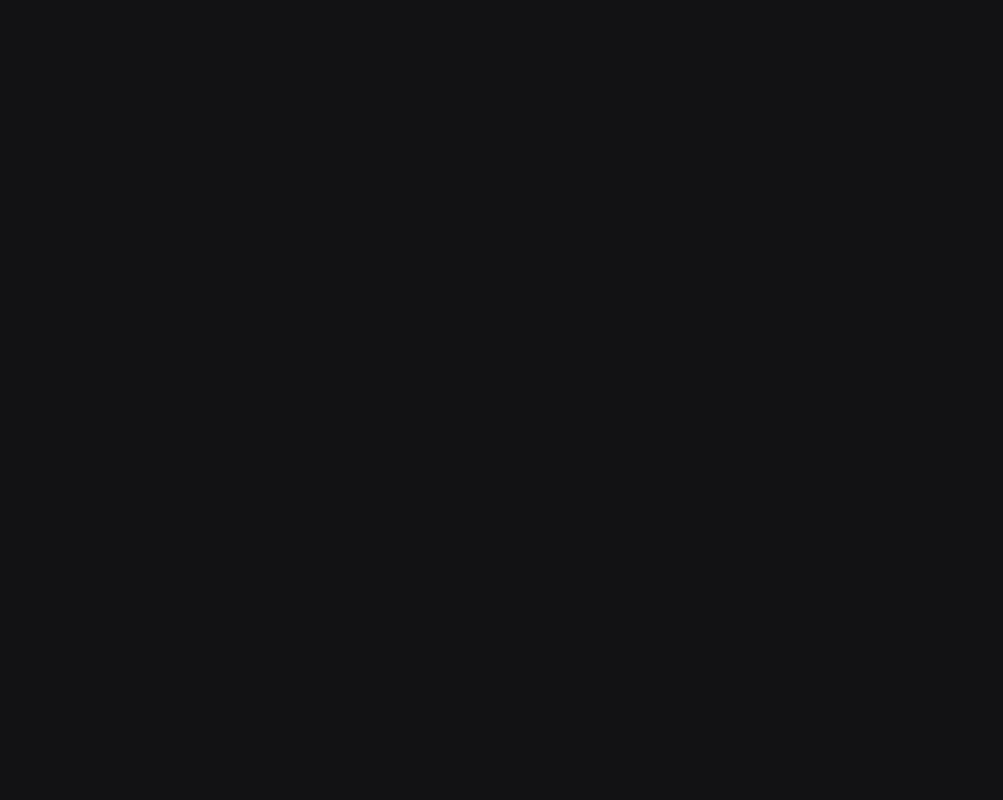
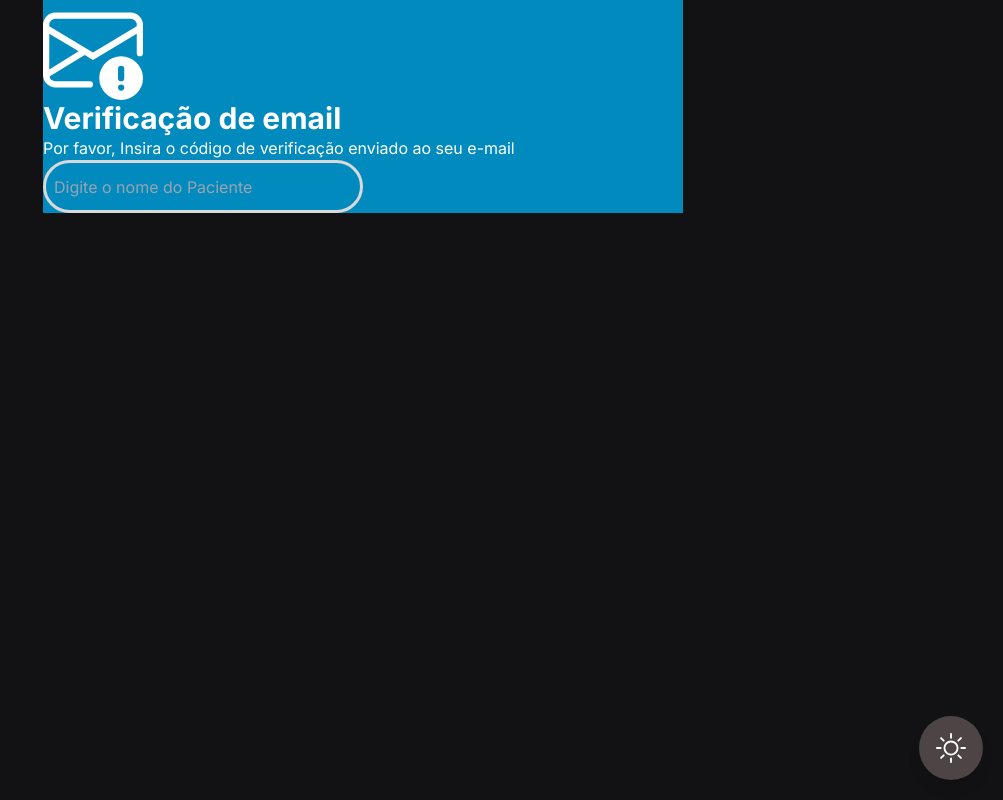
Before and after one commit to Melancia-Salgada/psico-frontend, a React (Vite) app in the folder easypsi/: page /confirmacao in a window 1280 px wide. Before the commit this address had no page. Shown: the whole page, without its empty margins (277-1280 px from the left). Built offline with nearby package versions, Linux system fonts and the light colour scheme.

Commit message:
tela de confirmacao

```diff
--- a/easypsi/src/App.jsx
+++ b/easypsi/src/App.jsx
@@ -13,6 +13,7 @@ import AdminHome from "./views/adm/AdminHome";
 import Gerenciamento from "./views/adm/Gerenciamento";
 import AdminPerfil from "./views/adm/AdminPerfil";
 import AdminPsicologo from "./views/adm/AdminPsicologo";
+import Confirmacao from "./views/Confirmacao"
 
 function App() {
   return (
@@ -26,9 +27,11 @@ function App() {
           <Route path="/perfil" element={<Perfil />} />
           <Route path="/financeiro" element={<Financeiro />} />
           <Route path="/consultas" element={<Consultas />} />
-          <Route path="/login" element={<Login />} />
+
           <Route path="/" element={<LandingPage />} />
           <Route path="/cadastro" element={<Cadastro />} />
+          <Route path="/login" element={<Login />} />
+          <Route path="/confirmacao" element={<Confirmacao />} />
 
           <Route path="/home-adm" element={<AdminHome />} />
           <Route path="/gerenciamento-adm" element={<Gerenciamento />} />
--- /dev/null
+++ b/easypsi/src/views/Confirmacao.jsx
@@ -0,0 +1,41 @@
+import React, { useContext, useState } from 'react';
+import { TemaContexto } from '../components/WhiteMode';
+import WhiteMode from '../components/WhiteMode'
+
+const Confirmacao = () => {
+
+    const { tema } = useContext(TemaContexto);
+  const inputBorder = tema ? 'pesquisar whitemode' : 'pesquisar';
+  return (
+    <div className='flex justify-center '>
+        <div className='bg-azul w-[40rem]'>
+            <div className='flex flex-col'>
+                <div className=''>
+                    <svg xmlns="http://www.w3.org/2000/svg" width="100" height="100" fill="currentColor" class="bi bi-envelope-exclamation" viewBox="0 0 16 16">
+                        <path d="M2 2a2 2 0 0 0-2 2v8.01A2 2 0 0 0 2 14h5.5a.5.5 0 0 0 0-1H2a1 1 0 0 1-.966-.741l5.64-3.471L8 9.583l7-4.2V8.5a.5.5 0 0 0 1 0V4a2 2 0 0 0-2-2zm3.708 6.208L1 11.105V5.383zM1 4.217V4a1 1 0 0 1 1-1h12a1 1 0 0 1 1 1v.217l-7 4.2z"/>
+                        <path d="M12.5 16a3.5 3.5 0 1 0 0-7 3.5 3.5 0 0 0 0 7m.5-5v1.5a.5.5 0 0 1-1 0V11a.5.5 0 0 1 1 0m0 3a.5.5 0 1 1-1 0 .5.5 0 0 1 1 0"/>
+                    </svg>
+                </div>
+                <div className='flex flex-col'>
+                    <span className='font-bold text-3xl'>Verificação de email</span>
+                    <span>Por favor, Insira o código de verificação enviado ao seu e-mail</span>
+                </div>
+                <div>
+                    <div>
+                            <input
+                            name="paciente"
+                            className={`p-2 w-80 ${inputBorder}`}
+                            type="text"
+                            placeholder="Digite o nome do Paciente"
+                            />
+                    </div>
+                </div>
+
+            </div>
+        </div>
+        <WhiteMode></WhiteMode>
+    </div>
+  )
+}
+
+export default Confirmacao
```
